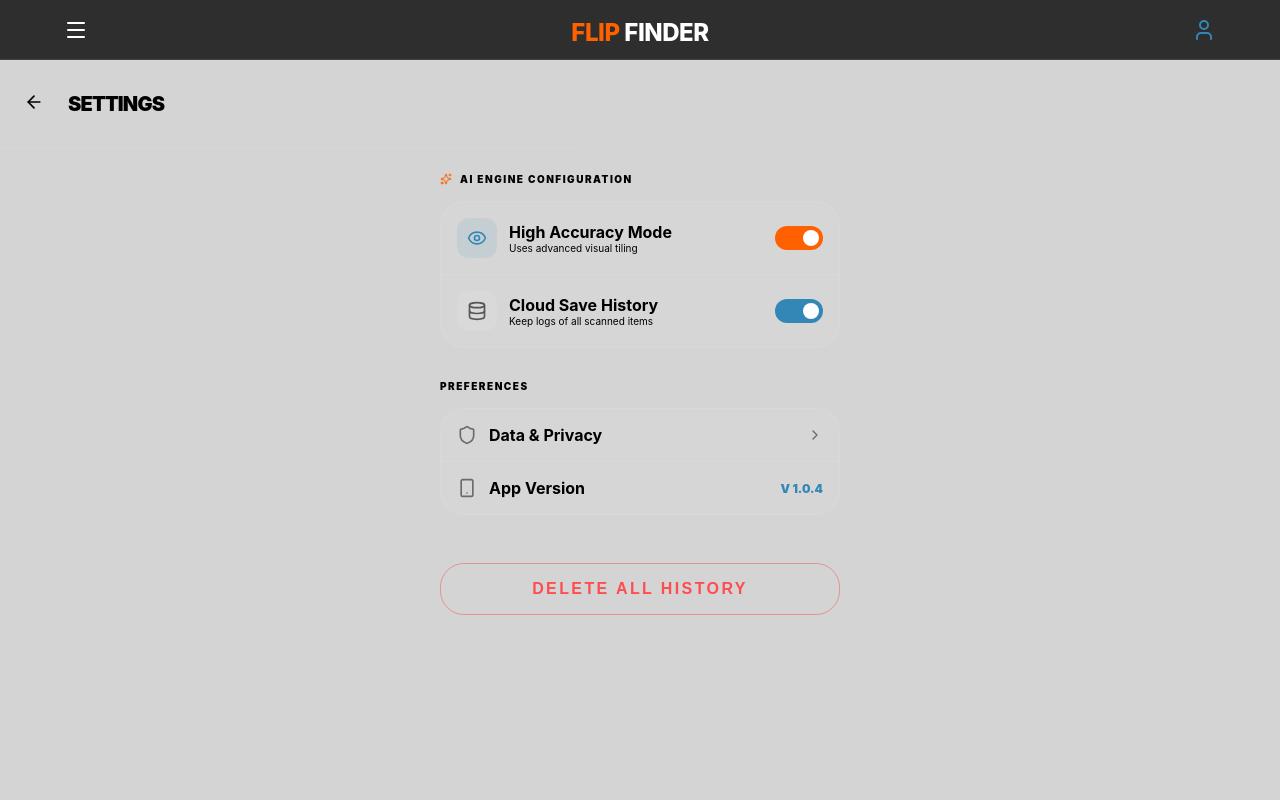
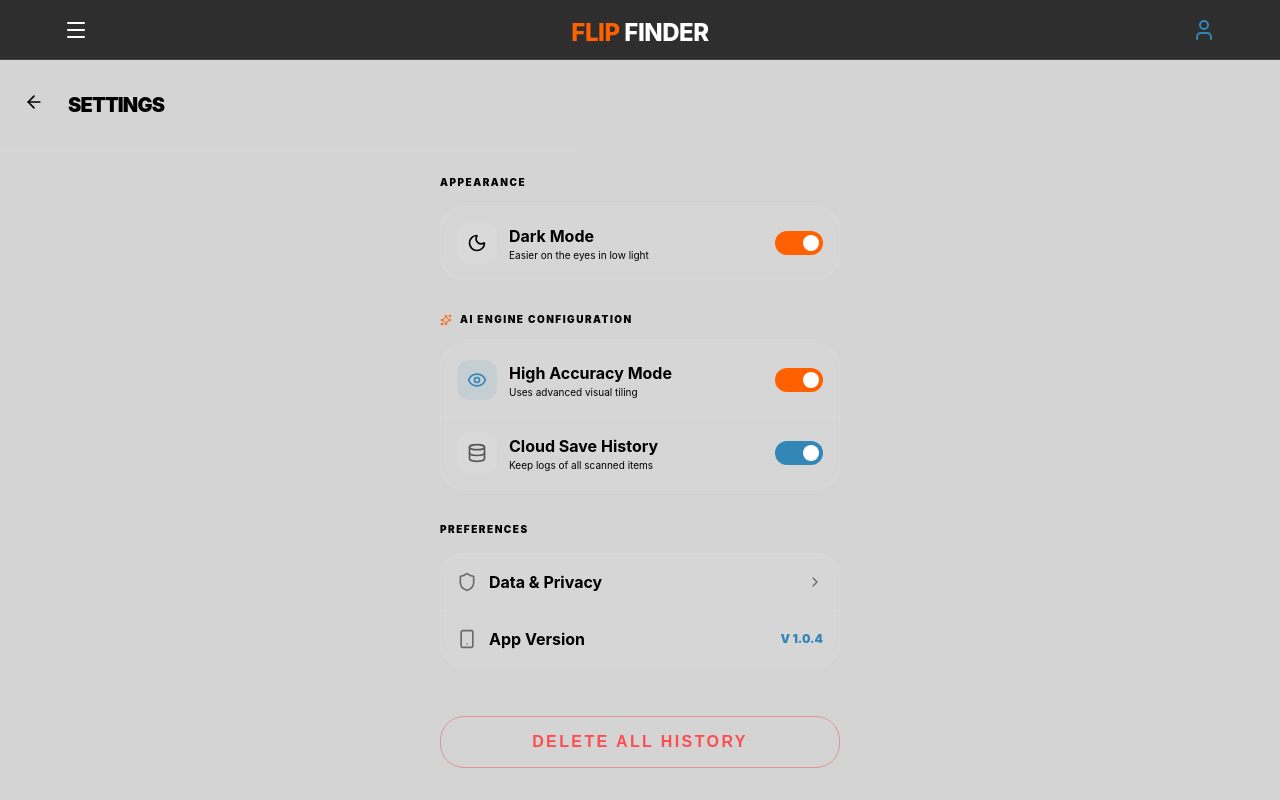
Before and after one commit to LaneLR/AI-Vertex-Image-Analyzer--Frontend, a Next.js app: page /settings in a window 1280 px wide. Built offline with nearby package versions, Linux system fonts and the light colour scheme; no server answers; sample sign-in values are in the browser's storage.

Commit message:
add darkmode

```diff
--- a/src/app/api/auth/[...nextauth]/route.ts
+++ b/src/app/api/auth/[...nextauth]/route.ts
@@ -10,6 +10,7 @@ declare module "next-auth" {
   interface User {
     id?: string;
     subscriptionStatus?: string;
+    darkMode?: boolean;
   }
   interface Session {
     user: {
@@ -18,6 +19,7 @@ declare module "next-auth" {
       email?: string | null;
       image?: string | null;
       subscriptionStatus?: string;
+      darkMode?: boolean;
     };
   }
 }
@@ -65,7 +67,8 @@ export const authOptions: NextAuthOptions = {
             email: user.email!,
             isVerified: true,
             subscriptionStatus: 'basic',
-            dailyScansCount: 0
+            dailyScansCount: 0,
+            darkMode: false,
           }
         });
         user.id = dbUser.id.toString();
@@ -86,6 +89,7 @@ export const authOptions: NextAuthOptions = {
           token.subscriptionEndDate = dbUser?.subscriptionEndDate;
           token.isVerified = dbUser?.isVerified;
           token.dailyScansCount = dbUser?.dailyScansCount;
+          token.darkMode = dbUser?.darkMode;
       }
       return token;
     },
--- a/src/app/globals.css
+++ b/src/app/globals.css
@@ -1,4 +1,66 @@
+:root {
+  --primary-theme: #ff6000;
+  --secondary-theme: #3387b7;
+  --tertiary-theme: #000;
 
+  --text-primary: #1a1a1a;
+  --text-secondary: #333;
+  --text-on-brand: #ffffff;
+
+  --bg-main: #ffffff;
+  --bg-header: #2e2e2e;
+  --bg-card: #f9f9f9;
+
+  --error-text: #ff3333;
+  --error-bg: #ff4d4d;
+  --success: #22c55e;
+
+  --border-radius: 12px;
+  --transition: all 0.2s ease-in-out;
+  --shadow: 0 4px 6px -1px rgb(0 0 0 / 0.1), 0 2px 4px -2px rgb(0 0 0 / 0.1);
+}
+
+@media (prefers-color-scheme: dark) {
+  :root {
+    --text-primary: #ffffff;
+    --text-secondary: #a1a1a1;
+    --text-tertiary: #666666;
+
+    --bg-main: #121212;
+    --bg-card: #1e1e1e;
+    --bg-header: #1a1a1a;
+
+    --border-color: #333333;
+  }
+}
+
+* {
+  box-sizing: border-box;
+  padding: 0;
+  margin: 0;
+}
+
+html, body {
+  max-width: 100vw;
+  overflow-x: hidden;
+}
+
+body {
+  background-color: var(--bg-main);
+  color: var(--text-primary);
+  font-family: 'Inter', -apple-system, BlinkMacSystemFont, 'Segoe UI', Roboto, sans-serif;
+  -webkit-font-smoothing: antialiased;
+  -moz-osx-font-smoothing: grayscale;
+  line-height: 1.5;
+}
+
+a {
+  color: inherit;
+  text-decoration: none;
+  transition: var(--transition);
+}
+
+/*
 * {
   box-sizing: border-box;
   padding: 0;
@@ -15,4 +77,4 @@ body {
 a {
   color: inherit;
   text-decoration: none;
-}
+} */
--- a/src/components/SettingsClient.tsx
+++ b/src/components/SettingsClient.tsx
@@ -9,27 +9,57 @@ import {
   Smartphone,
   ChevronRight,
   ArrowLeft,
+  Moon,
 } from "lucide-react";
 import Link from "next/link";
+import { useSession } from "next-auth/react";
 
 type User = {
   name?: string | null;
   email?: string | null;
   image?: string | null;
+  darkMode?: boolean;
 };
 
 interface SettingsClientProps {
   user?: User;
 }
 
-export default function SettingsClient({ user }: SettingsClientProps) {
-  // Since these aren't in the DB, they reset on page refresh.
-  // If you want them to persist without a DB, you could use localStorage here.
+export default function SettingsClient({ user: initialUser }: SettingsClientProps) {
+  const { data: session, update } = useSession();
+  const user = session?.user || initialUser;
+
   const [highAccuracy, setHighAccuracy] = useState(true);
   const [saveHistory, setSaveHistory] = useState(true);
+  const [isUpdating, setIsUpdating] = useState(false);
 
   const toggleAccuracy = () => setHighAccuracy(!highAccuracy);
   const toggleHistory = () => setSaveHistory(!saveHistory);
+
+  const toggleDarkMode = async () => {
+    if (isUpdating) return;
+    setIsUpdating(true);
+
+    const newDarkModeStatus = !(user?.darkMode ?? false);
+
+    try {
+      const res = await fetch("/api/user/update-settings", {
+        method: "PATCH",
+        headers: { "Content-Type": "application/json" },
+        body: JSON.stringify({ darkMode: newDarkModeStatus }),
+      });
+
+      if (res.ok) {
+        await update({ darkMode: newDarkModeStatus });
+
+        document.documentElement.classList.toggle("dark", newDarkModeStatus);
+      }
+    } catch (err) {
+      console.error("Failed to update dark mode", err);
+    } finally {
+      setIsUpdating(false);
+    }
+  };
 
   return (
     <main className="settings">
@@ -41,6 +71,30 @@ export default function SettingsClient({ user }: SettingsClientProps) {
       </nav>
 
       <div className="settings__container">
+      <section className="settings__section">
+          <h3 className="settings__section-title">Appearance</h3>
+          <div className="settings__card">
+            <div className="settings__row">
+              <div className="settings__row-info">
+                <div className="settings__row-icon-bg settings__row-icon-bg--dark">
+                  <Moon className="settings__row-icon" />
+                </div>
+                <div>
+                  <p className="settings__row-label">Dark Mode</p>
+                  <p className="settings__row-desc">Easier on the eyes in low light</p>
+                </div>
+              </div>
+              <button
+                onClick={toggleDarkMode}
+                disabled={isUpdating}
+                className={`settings__toggle ${!(user?.darkMode ?? false) ? "settings__toggle--on" : ""}`}
+                aria-pressed={!(user?.darkMode ?? false)}
+              >
+                <div className={`settings__toggle-knob ${!(user?.darkMode ?? false) ? "settings__toggle-knob--on" : ""}`} />
+              </button>
+            </div>
+          </div>
+        </section>
         <section className="settings__section">
           <h3 className="settings__section-title settings__section-title--ai">
             <Sparkles className="settings__section-title-icon" /> AI Engine Configuration
--- a/src/lib/models/User.ts
+++ b/src/lib/models/User.ts
@@ -1,42 +1,56 @@
-import { DataTypes, Model, Optional } from 'sequelize';
-import sequelize from '../db';
-import bcrypt from 'bcryptjs';
+import { DataTypes, Model, Optional } from "sequelize";
+import sequelize from "../db";
+import bcrypt from "bcryptjs";
 
 interface UserAttributes {
   id: string;
   email: string;
   password?: string;
-  subscriptionStatus: 'basic' | 'pro';
+  subscriptionStatus: "basic" | "pro";
+  darkMode?: boolean;
 
   // Usage tracking
   dailyScansCount: number;
   lastScanDate: string;
 
   // Unified Billing Fields
-  paymentProvider: 'stripe' | 'apple' | 'none'; // Track where they subscribed
-  providerCustomerId?: string;                // Stripe Customer ID or Apple App Account Token
-  providerSubscriptionId?: string;            // Stripe Sub ID or Apple Original Transaction ID
+  paymentProvider: "stripe" | "apple" | "none"; // Track where they subscribed
+  providerCustomerId?: string; // Stripe Customer ID or Apple App Account Token
+  providerSubscriptionId?: string; // Stripe Sub ID or Apple Original Transaction ID
 
   // Subscription Lifecycle
-  subscriptionEndDate?: Date;                 // Unified expiry date
-  cancelAtPeriodEnd: boolean;                 // true if they toggled "cancel" but still have time left
+  subscriptionEndDate?: Date; // Unified expiry date
+  cancelAtPeriodEnd: boolean; // true if they toggled "cancel" but still have time left
 
   // Auth & Security
   isVerified?: boolean;
   verificationCode?: string;
 }
 
-interface UserCreationAttributes extends Optional<UserAttributes, 'id' | 'dailyScansCount' | 'lastScanDate' | 'subscriptionStatus' | 'paymentProvider' | 'cancelAtPeriodEnd'> {}
+interface UserCreationAttributes
+  extends Optional<
+    UserAttributes,
+    | "id"
+    | "dailyScansCount"
+    | "lastScanDate"
+    | "subscriptionStatus"
+    | "paymentProvider"
+    | "cancelAtPeriodEnd"
+  > {}
 
-class User extends Model<UserAttributes, UserCreationAttributes> implements UserAttributes {
+class User
+  extends Model<UserAttributes, UserCreationAttributes>
+  implements UserAttributes
+{
   public id!: string;
   public email!: string;
   public password!: string;
-  public subscriptionStatus!: 'basic' | 'pro';
+  public subscriptionStatus!: "basic" | "pro";
   public dailyScansCount!: number;
   public lastScanDate!: string;
+  public darkMode!: boolean;
 
-  public paymentProvider!: 'stripe' | 'apple' | 'none';
+  public paymentProvider!: "stripe" | "apple" | "none";
   public providerCustomerId!: string;
   public providerSubscriptionId!: string;
   public subscriptionEndDate!: Date;
@@ -56,18 +70,32 @@ class User extends Model<UserAttributes, UserCreationAttributes> implements User
   }
 }
 
-User.init({
-  id: { type: DataTypes.UUID, defaultValue: DataTypes.UUIDV4, primaryKey: true },
-  email: { type: DataTypes.STRING, allowNull: false, unique: true, validate: { isEmail: true } },
+User.init(
+  {
+    id: {
+      type: DataTypes.UUID,
+      defaultValue: DataTypes.UUIDV4,
+      primaryKey: true,
+    },
+    email: {
+      type: DataTypes.STRING,
+      allowNull: false,
+      unique: true,
+      validate: { isEmail: true },
+    },
     password: { type: DataTypes.STRING, allowNull: true },
-  subscriptionStatus: { type: DataTypes.ENUM('basic', 'pro'), defaultValue: 'basic' },
+    subscriptionStatus: {
+      type: DataTypes.ENUM("basic", "pro"),
+      defaultValue: "basic",
+    },
     dailyScansCount: { type: DataTypes.INTEGER, defaultValue: 0 },
     lastScanDate: { type: DataTypes.DATEONLY, defaultValue: DataTypes.NOW },
+    darkMode: { type: DataTypes.BOOLEAN, defaultValue: false },
 
     // New Billing Logic
     paymentProvider: {
-    type: DataTypes.ENUM('stripe', 'apple', 'none'),
-    defaultValue: 'none'
+      type: DataTypes.ENUM("stripe", "apple", "none"),
+      defaultValue: "none",
     },
     providerCustomerId: { type: DataTypes.STRING, allowNull: true }, // Unified field for IDs
     providerSubscriptionId: { type: DataTypes.STRING, allowNull: true },
@@ -76,10 +104,11 @@ User.init({
 
     isVerified: { type: DataTypes.BOOLEAN, defaultValue: false },
     verificationCode: { type: DataTypes.STRING, allowNull: true },
-}, {
+  },
+  {
     sequelize,
-  modelName: 'User',
-  tableName: 'users',
+    modelName: "User",
+    tableName: "users",
     hooks: {
       beforeCreate: async (user: User) => {
         if (user.password) {
@@ -88,12 +117,13 @@ User.init({
         }
       },
       beforeUpdate: async (user: User) => {
-      if (user.changed('password') && user.password) {
+        if (user.changed("password") && user.password) {
           const salt = await bcrypt.genSalt(10);
           user.password = await bcrypt.hash(user.password, salt);
         }
+      },
+    },
   }
-  }
-});
+);
 
 export default User;
--- a/src/styles/common/_header.scss
+++ b/src/styles/common/_header.scss
@@ -112,7 +112,7 @@
     }
 
     &--logout {
-      color: #ff4d4d;
+      color: #ff6000;
       &:hover { color: #ff3333; background: rgba(#ff4d4d, 0.05); }
     }
   }
--- a/src/styles/common/_loading.scss
+++ b/src/styles/common/_loading.scss
@@ -25,7 +25,7 @@
     width: 100%;
     height: 100%;
     border: 3px solid rgba(0, 0, 0, 0.1);
-    border-top-color: #3b82f6;
+    border-top-color: #ff6000;
     border-radius: 50%;
     animation: spin 1s linear infinite;
   }
@@ -37,7 +37,7 @@
     transform: translate(-50%, -50%);
     width: 20px;
     height: 20px;
-    background-color: #3b82f6;
+    background-color: #ff6000;
     border-radius: 50%;
     opacity: 0.3;
     animation: pulse 1.5s ease-in-out infinite;
```
Also changed, not shown: src/app/api/user/update-settings/route.ts (added, +25 -0 lines). Lines whose indentation alone changed are shown as unchanged.
